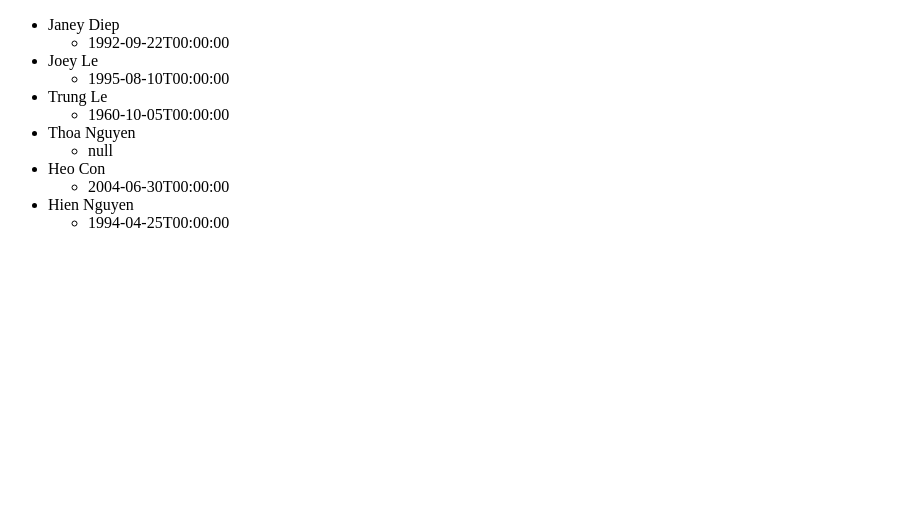
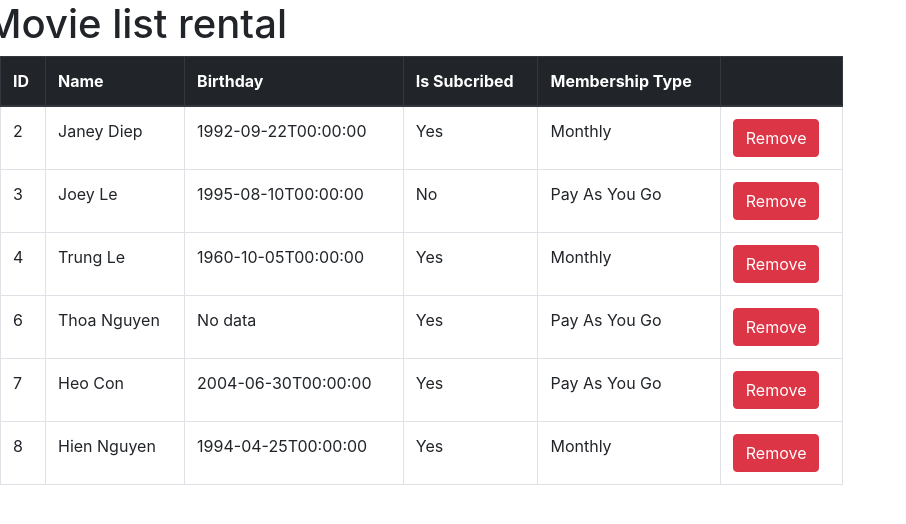
Before and after one commit to meowchuz/Practice, a plain HTML site: page index.html in a window 1280 px wide. Shown: the whole page, without its empty margins (0-906 px from the left). Drawn offline with nearby package versions, Linux system fonts and the light colour scheme.

Commit message:
Add Remove button

```diff
--- a/index.html
+++ b/index.html
@@ -1,20 +1,43 @@
 <!DOCTYPE html>
 <html lang="en">
+
 <head>
     <meta charset="UTF-8">
     <meta name="viewport" content="width=device-width, initial-scale=1.0">
     <meta http-equiv="X-UA-Compatible" content="ie=edge">
+    <link rel="stylesheet" href="https://maxcdn.bootstrapcdn.com/bootstrap/4.0.0/css/bootstrap.min.css"
+        integrity="sha384-Gn5384xqQ1aoWXA+058RXPxPg6fy4IWvTNh0E263XmFcJlSAwiGgFAW/dAiS6JXm" crossorigin="anonymous">
     <script src="https://ajax.googleapis.com/ajax/libs/jquery/3.4.1/jquery.min.js"></script>
 
     <title>Practice</title>
 </head>
+
 <body>
-    <div id="container">
-        <ul id="customers-list"></ul>
+    <div class="row">
+        <h1>Movie list rental</h1>
+    </div>
+    <div class="row">
+        <div class="col-8">
+            <div id="container">
+            </div>
+        </div>
+        <div class="col-4">
+        </div>
     </div>
 
 
     <script src="js/script.js" type="text/javascript"></script>
     <script src="customers.js" type="text/javascript"></script>
+
+    <script src="https://code.jquery.com/jquery-3.2.1.slim.min.js"
+        integrity="sha384-KJ3o2DKtIkvYIK3UENzmM7KCkRr/rE9/Qpg6aAZGJwFDMVNA/GpGFF93hXpG5KkN"
+        crossorigin="anonymous"></script>
+    <script src="https://cdnjs.cloudflare.com/ajax/libs/popper.js/1.12.9/umd/popper.min.js"
+        integrity="sha384-ApNbgh9B+Y1QKtv3Rn7W3mgPxhU9K/ScQsAP7hUibX39j7fakFPskvXusvfa0b4Q"
+        crossorigin="anonymous"></script>
+    <script src="https://maxcdn.bootstrapcdn.com/bootstrap/4.0.0/js/bootstrap.min.js"
+        integrity="sha384-JZR6Spejh4U02d8jOt6vLEHfe/JQGiRRSQQxSfFWpi1MquVdAyjUar5+76PVCmYl"
+        crossorigin="anonymous"></script>
 </body>
+
 </html>
--- a/js/script.js
+++ b/js/script.js
@@ -2,14 +2,42 @@ $(document).ready(function(){
     console.log(data);
 //Practice
     var customer_list = data;
-    customer_list.forEach(function(customer)
+
+    if (!(customer_list == null)) {
+        var customer_table = "";
+        customer_table += "<table id='customerList' class='table table-bordered'>";
+        customer_table += "<thead class='thead-dark'>";
+        customer_table +=
+        "<th scope='col'> ID </th>" +
+        "<th scope='col'> Name </th>" +
+        "<th scope='col'> Birthday </th>" +
+        "<th scope='col'> Is Subcribed </th>" +
+        "<th scope='col'> Membership Type </th>" +
+        "<th scope='col'></th>";
+        customer_table += "</thead><tbody>";
+        customer_list.forEach(function(customer)
+        {
+            customer_table +=
+            "<tr>" +
+            "<td>" + customer.id + "</td>" +
+            "<td>" + customer.name + "</td>" +
+            "<td>" + (customer.birthdate? customer.birthdate : "No data") + "</td>" +
+            "<td>" + (customer.isSubcribedToNewsletter? "Yes" : "No") + "</td>" +
+            "<td>" + customer.membershipType.nameType + "</td>" +
+            "<td><button type='button' id='btnRemove' class='btn btn-danger'>Remove</button></td>" +
+            "</tr>";
+        });
+        customer_table += "</tbody>";
+
+        $("#container").html(customer_table);
+    }
+    else
     {
-        $("#customers-list").append(
-        "<li>" + customer.name +
-            "<ul>" +
-                "<li>" + customer.birthdate + "</li>" +
+        $("#container").html("There is no record!!");
+    };
 
-            "</ul>" +
-        "</li>");
+    $("#customerList").on("click", "#btnRemove", function(){
+        $(this).parents("tr").remove();
     });
+
 });
```
